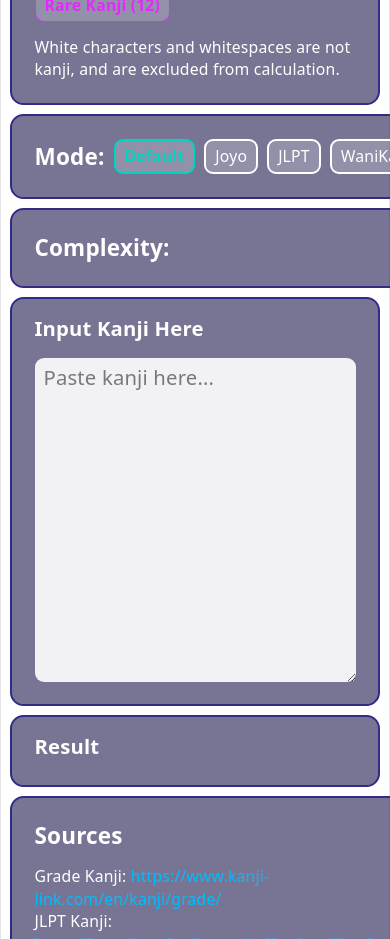
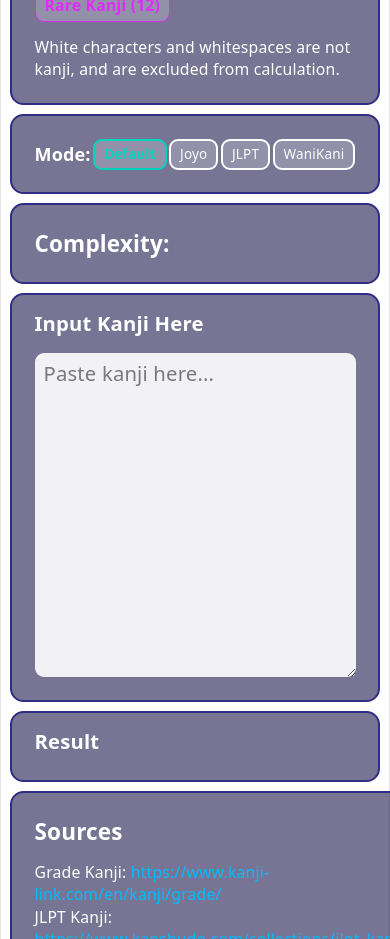
Before and after one commit to RadEagle/Personal-Website-2026, a Next.js app in the folder frontend/: page /projects/kanji in a window 390 px wide. Shown: the part 920-1859 px from the top of the page. Built offline with nearby package versions, Linux system fonts and the light colour scheme.

Commit message:
make mode selection responsive

```diff
--- a/frontend/src/app/projects/kanji/Components.tsx
+++ b/frontend/src/app/projects/kanji/Components.tsx
@@ -103,7 +103,7 @@ const Mode = (props: ModeProps) => {
     <button
       key={mode}
       onClick={() => props.onModeChange(mode)}
-      className={`bg-white/20 text-sm rounded-lg px-2 py-1 border-2 hover:scale-101 hover:cursor-pointer hover:opacity-70 duration-200 ease-in-out ${props.selectedMode === mode ? "text-teal-400 border-teal-400 font-semibold" : null}`}
+      className={`bg-white/20 text-xs md:text-sm rounded-lg px-2 py-1 border-2 hover:scale-101 hover:cursor-pointer hover:opacity-70 duration-200 ease-in-out ${props.selectedMode === mode ? "text-teal-400 border-teal-400 font-semibold" : null}`}
     >
       {mode}
     </button>
@@ -111,8 +111,8 @@ const Mode = (props: ModeProps) => {
 
   return (
     <div className={`${blob} text-start text-white`}>
-      <div className="flex gap-2 items-center">
-        <h2 className="text-xl font-semibold">Mode:</h2>
+      <div className="flex justify-between lg:justify-start lg:gap-2 items-center">
+        <h2 className="text-base md:text-xl font-semibold">Mode:</h2>
         {modeChips}
       </div>
     </div>
```
